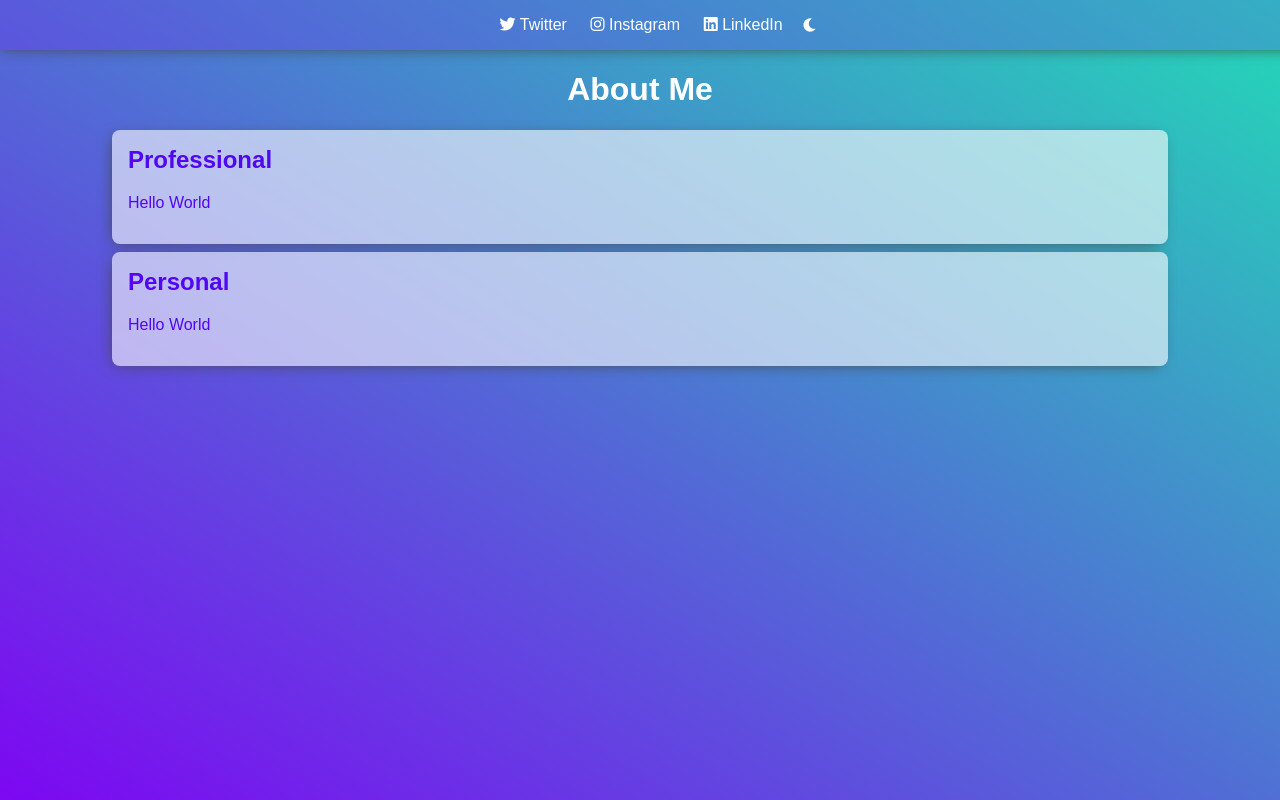
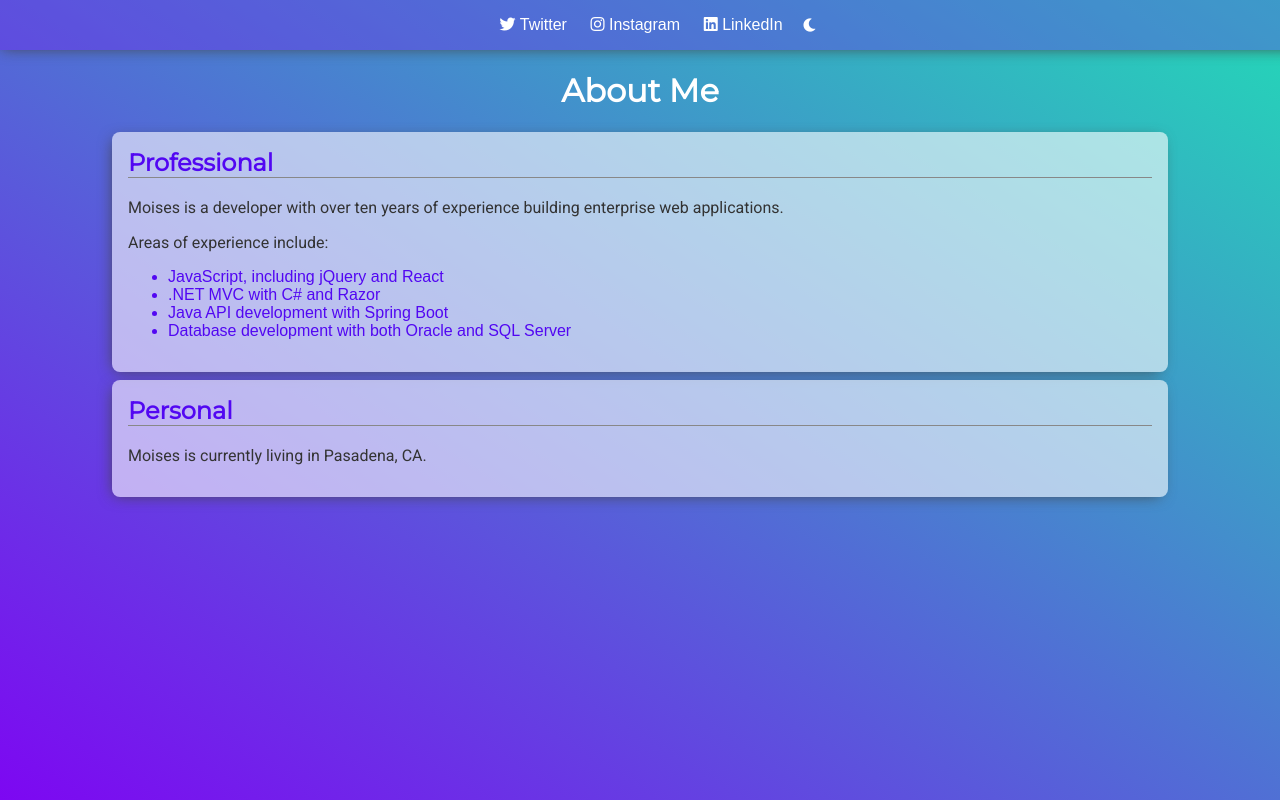
Before and after one commit to moisescodes/moisescodes.github.io, a plain HTML site: page index.html in a window 1280 px wide. Shown: the top 800 px of the page. Drawn offline with Linux system fonts and the light colour scheme.

Commit message:
Modify index css to re-organize code that is independent of theme. Modify index.html to add initial content to page sections

```diff
--- a/index.html
+++ b/index.html
@@ -6,6 +6,11 @@
     <link rel="stylesheet" href="index.css" />
     <!-- Am I happy about importing 6000+ lines of CSS for some icons? Reader, I am not.-->
     <link rel="stylesheet" href="icons.css" />
+    <link rel="preconnect" href="https://fonts.gstatic.com" />
+    <link
+      href="https://fonts.googleapis.com/css2?family=Montserrat&family=Roboto&display=swap"
+      rel="stylesheet"
+    />
     <title>Hello from Moises!</title>
   </head>
   <body>
@@ -31,12 +36,25 @@
 
       <section>
         <h2>Professional</h2>
-        <p>Hello World</p>
+        <p>
+          Moises is a developer with over ten years of experience building enterprise web applications.
+        </p>
+        <p>
+          Areas of experience include:
+          <ul>
+            <li>JavaScript, including jQuery and React</li>
+            <li>.NET MVC with C# and Razor</li>
+            <li>Java API development with Spring Boot</li>
+            <li>Database development with both Oracle and SQL Server</li>
+          </ul>
+        </p>
       </section>
 
       <section>
         <h2>Personal</h2>
-        <p>Hello World</p>
+        <p>
+          Moises is currently living in Pasadena, CA.
+        </p>
       </section>
     </main>
 
--- a/index.scss
+++ b/index.scss
@@ -3,6 +3,7 @@ $purple: #7d07f2;
 $blue: #5207f2;
 $teal: #23d9b7;
 $yellow: #d7f205;
+$actually-blue: #4b7bd1;
 
 $pink-rgba: rgba(171, 4, 242, 1);
 $purple-rgba: rgba(124, 7, 242, 1);
@@ -28,6 +29,18 @@ header {
   width: 100%;
   padding: 1em;
   text-align: center;
+  background: rgba(124, 7, 242, 0.3);
+  box-shadow: -3px 3px 15px -5px #444;
+
+  a,
+  a:hover,
+  a:visited {
+    text-decoration: none;
+    color: #fff;
+    padding: 0.1em;
+    border-radius: 0.1em;
+    margin: 0.5em;
+  }
 
   button {
     background: transparent;
@@ -35,6 +48,15 @@ header {
     color: #fff;
     cursor: pointer;
   }
+}
+
+h1,
+h2 {
+  font-family: "Montserrat", sans-serif;
+}
+
+p {
+  font-family: "Roboto", sans-serif;
 }
 
 h1 {
@@ -49,51 +71,26 @@ section {
 
   h2 {
     margin-top: 0;
+    border-bottom: 1px solid #888;
   }
 }
 
 .background-light {
   background-image: linear-gradient(to top right, $purple, $teal);
 
-  header {
-    background: rgba(124, 7, 242, 0.2);
-    box-shadow: -3px 3px 15px -5px #444;
-
-    a,
-    a:hover,
-    a:visited {
-      text-decoration: none;
-      color: #fff;
-      padding: 0.1em;
-      border-radius: 0.1em;
-      margin: 0.5em;
-    }
-  }
-
   section {
     background: rgba(255, 255, 255, 0.6);
     color: $blue;
     box-shadow: -3px 3px 15px -5px #444;
+
+    p {
+      color: #333;
+    }
   }
 }
 
 .background-dark {
   background-image: linear-gradient(to top right, $blue, $teal);
-
-  header {
-    background: rgba(124, 7, 242, 0.2);
-    box-shadow: -3px 3px 15px -5px #444;
-
-    a,
-    a:hover,
-    a:visited {
-      text-decoration: none;
-      color: #fff;
-      padding: 0.1em;
-      border-radius: 0.1em;
-      margin: 0.5em;
-    }
-  }
 
   section {
     background: rgba(100, 100, 100, 0.6);
```
Also changed, not shown: index.css, 1 other file.
